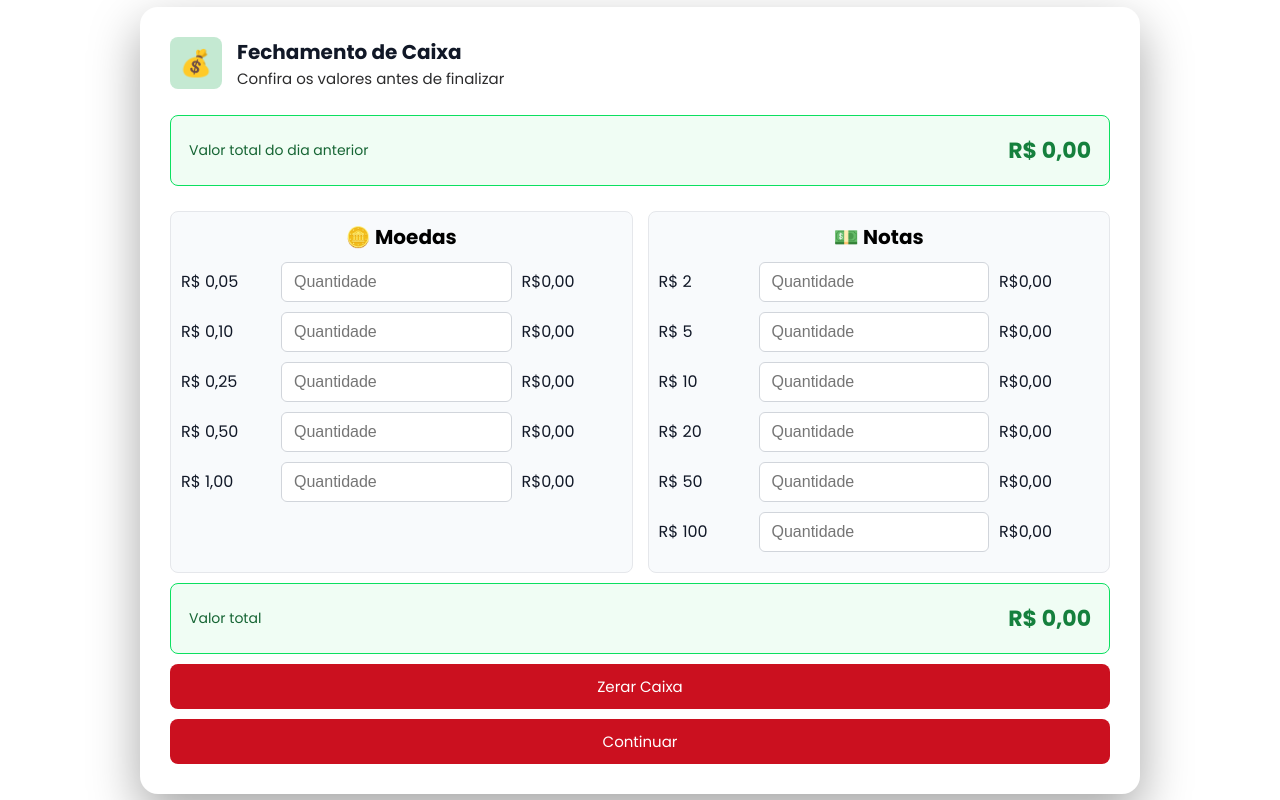
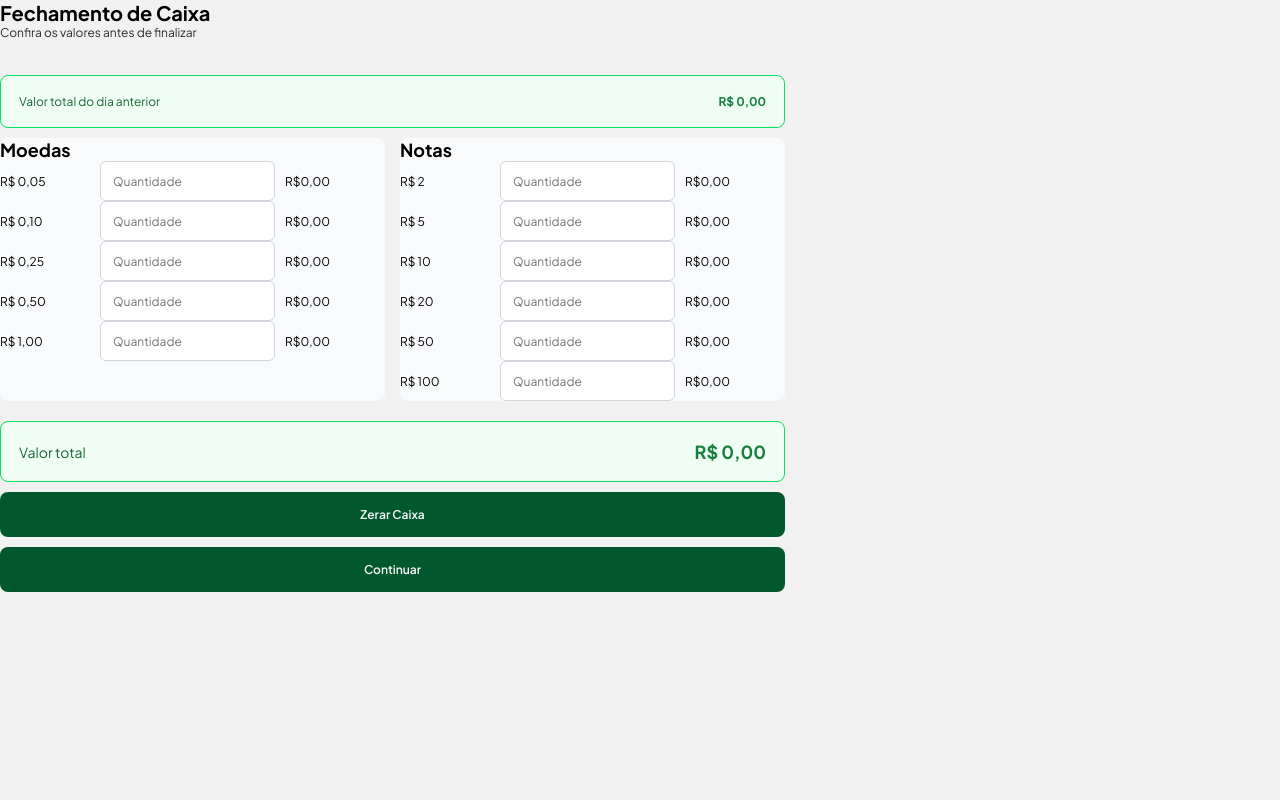
Before and after one commit to IagoAndradeDev/sistema-caixa, a website: page public/notas/notas.html in a window 1280 px wide. Drawn offline with Linux system fonts and the light colour scheme; no server answers.

Commit message:
Iniciando Layout Notas

```diff
--- a/public/notas/notas.css
+++ b/public/notas/notas.css
@@ -1,31 +1,29 @@
+@import url('https://fonts.googleapis.com/css2?family=Plus+Jakarta+Sans:ital,wght@0,200..800;1,200..800&display=swap');
+
+
 * {
     margin: 0;
     padding: 0;
     box-sizing: border-box;
+    font-family: "Plus Jakarta Sans", sans-serif;
 }
 
 
 body {
-    min-height: 100vh;
+    width: 100vw;
+    height: 100vh;
+    background-color: #f1f1f1;
     display: flex;
-    justify-content: center;
-    align-items: center;
-    color: #f9fafb;
-    font-family: "Poppins", sans-serif;
-    font-weight: 400;
-    font-style: normal;
 }
 
 
 /* ESTRUTURA DAS DUAS PAGINAS */
 
 .caixa {
-    width: 1000px;
-    padding: 30px;
-    background: #ffffff;
-    color: #111827;
-    border-radius: 18px;
-    box-shadow:0 20px 50px rgba(0, 0, 0, 0.35);
+    display: flex;
+    flex-direction: column;
+    gap: 10px;
+
 }
 
 .cabecalho {
@@ -41,18 +39,7 @@ body {
 
 .cabecalho p {
     color: #2b2b2c;
-    font-size: 15px;
-}
-
-.icone {
-    width: 52px;
-    height: 52px;
-    display: flex;
-    align-items: center;
-    justify-content: center;
-    background: #c4e9d2;
-    border-radius: 8px;
-    font-size: 26px;
+    font-size: 12px;
 }
 
 
@@ -63,7 +50,6 @@ body {
     justify-content: space-between;
     align-items: center;
     padding: 18px;
-    margin-bottom: 25px;
     background: #f0fdf4;
     border: 1px solid #0be060;
     border-radius: 8px;
@@ -71,12 +57,12 @@ body {
 
 .total span {
     color: #166534;
-    font-size: 14px;
+    font-size: 12px;
 }
 
 .total strong {
     color: #15803d;
-    font-size: 22px;
+    font-size: 12px;
 }
 
 
@@ -89,17 +75,12 @@ body {
 }
 
 .grupo {
-    padding: 10px;
     background: #f8fafc;
-    border: 1px solid #e5e7eb;
     border-radius: 8px;
 }
 
 .grupo h2 {
-    font-size: 20px;
-    margin-bottom: 10px;
-    color: #000;
-    text-align: center;
+    font-size: 18px;
 }
 
 
@@ -124,7 +105,7 @@ body {
 
 .resultado strong {
     color: #15803d;
-    font-size: 22px;
+    font-size: 18px;
 }
 
 /* ______________ PAGINA NOTAS ___________________ */
@@ -135,9 +116,11 @@ body {
     grid-template-columns: 90px 1fr 100px;
     align-items: center;
     gap: 10px;
-    margin-bottom: 10px;
 }
 
+.linha-notas span {
+    font-size: 12px;
+}
 
 .linha-notas input {
     width: 100%;
@@ -146,15 +129,14 @@ body {
     border: 1px solid #d1d5db;
     border-radius: 6px;
     outline: none;
-    font-size: 16px;
+    font-size: 12px;
     background: white;
     transition: 0.2s;
 }
 
 .linha-notas input:focus {
     border-color: #21da65;
-    box-shadow:
-        0 0 0 3px rgba(22, 163, 74, 0.12);
+    box-shadow: 0 0 0 3px rgba(22, 163, 74, 0.12);
 }
 
 
@@ -163,15 +145,14 @@ body {
 .zerar, .continuar {
     width: 100%;
     height: 45px;
-    margin-top: 10px;
+    color:#f8f8f8;
     border: none;
     border-radius: 8px;
-    background: #cb101f;
-    color: white;
-    font-size: 15px;
-    font-family: "Poppins", sans-serif;
+    font-size: 12px;
+    font-weight: 600;
+    background-color: #00582c;
     cursor: pointer;
-    transition: 0.2s;
+    transition: transform 0.2s ease;
 }
 
 .continuar:disabled {
@@ -182,8 +163,10 @@ body {
 }
 
 .zerar:hover , .continuar:hover {
-    background: #4d4c4e;
-    transform: translateY(-1px);
+    background-color: rgba(0, 100, 0, 0.100);
+    transform: scale(0.95);
+    border: 1px solid #00582c;
+    color: #00582c;
 }
 
 .zerar:active , .continuar:active {
--- a/public/notas/notas.html
+++ b/public/notas/notas.html
@@ -6,7 +6,6 @@
     <link rel="stylesheet" href="/notas/notas.css">
     <link rel="preconnect" href="https://fonts.googleapis.com">
     <link rel="preconnect" href="https://fonts.gstatic.com" crossorigin>
-    <link href="https://fonts.googleapis.com/css2?family=Poppins:wght@400;500;600;700&display=swap" rel="stylesheet">
     <title>Contagem de notas</title>
 </head>
 
@@ -14,7 +13,6 @@
     <div class="caixa">
         <!-- CABECALHO  -->
         <header class="cabecalho">
-            <div class="icone">💰</div>
             <div>
                 <h1>Fechamento de Caixa</h1>
                 <p>Confira os valores antes de finalizar</p>
@@ -30,7 +28,7 @@
         <div class="lista">
             <!-- CONTEINER DAS MOEDAS -->
             <section class="grupo">
-                <h2>🪙 Moedas</h2>
+                <h2>Moedas</h2>
                 <div class="linha-notas">
                     <span>R$ 0,05</span>
                     <input type="number" placeholder="Quantidade" min="0" oninput="valorTotal(0.05, Number(this.value), 'totalMoeda-05')"></label><span class="totalMoeda-05">R$0,00</span>
@@ -56,7 +54,7 @@
 
             <!-- CONTEINER DAS NOTAS -->
             <section class="grupo">
-                <h2>💵 Notas</h2>
+                <h2>Notas</h2>
                 <div class="linha-notas">
                     <span>R$ 2</span>
                     <input type="number" placeholder="Quantidade" min="0" oninput="valorTotal(2, Number(this.value), 'totalNota-2')"></label><span class="totalNota-2">R$0,00</span>
```
